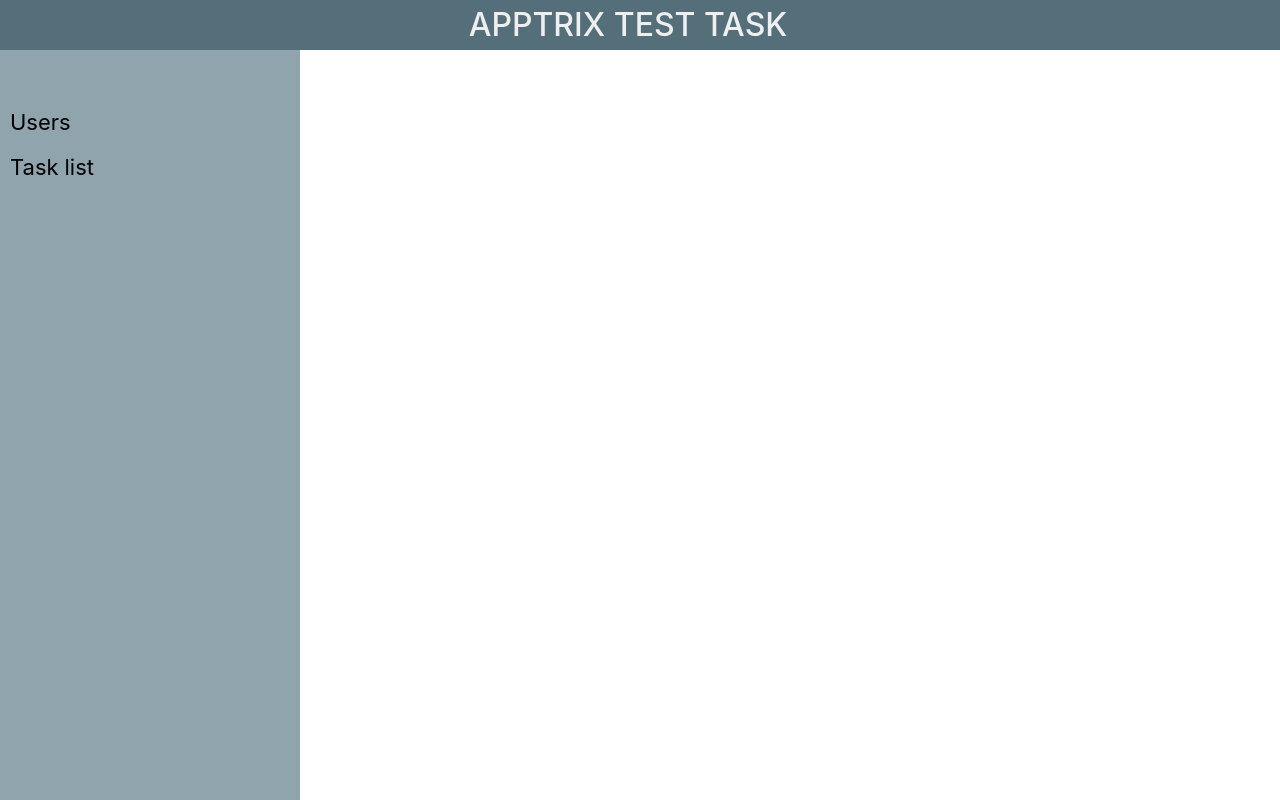
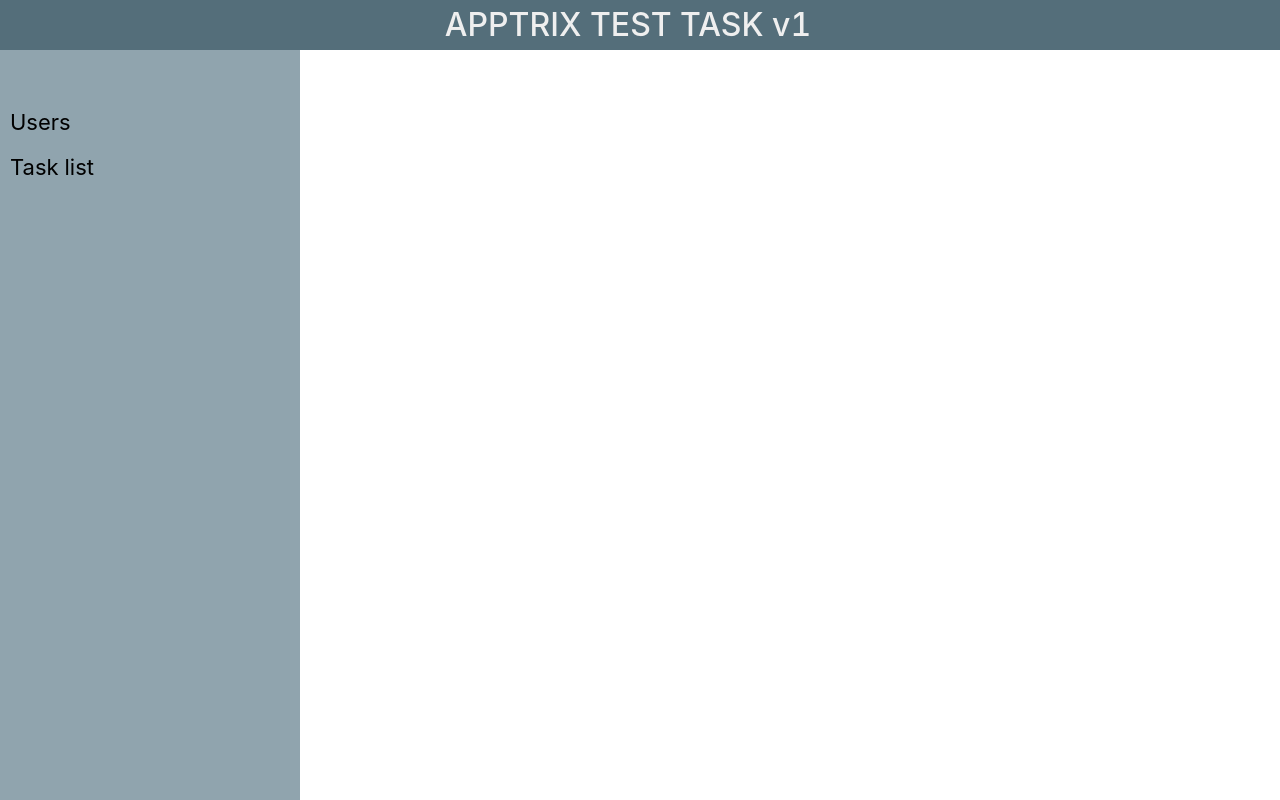
Before and after one commit to Nikolyovin/APPTRIX, a React (Create React App) app: page / in a window 1280 px wide. Built offline with nearby package versions, Linux system fonts and the light colour scheme.

Commit message:
fwfwfewf

```diff
--- a/src/components/Header/Header.jsx
+++ b/src/components/Header/Header.jsx
@@ -31,7 +31,7 @@ const Header = () => {
                             <div className = { styles.gagLeft }></div>
                 }
 
-                <h4 className = { styles.title }>APPTRIX TEST TASK</h4>
+                <h4 className = { styles.title }>APPTRIX TEST TASK v1</h4>
 
                 {
                     isAuth
```
